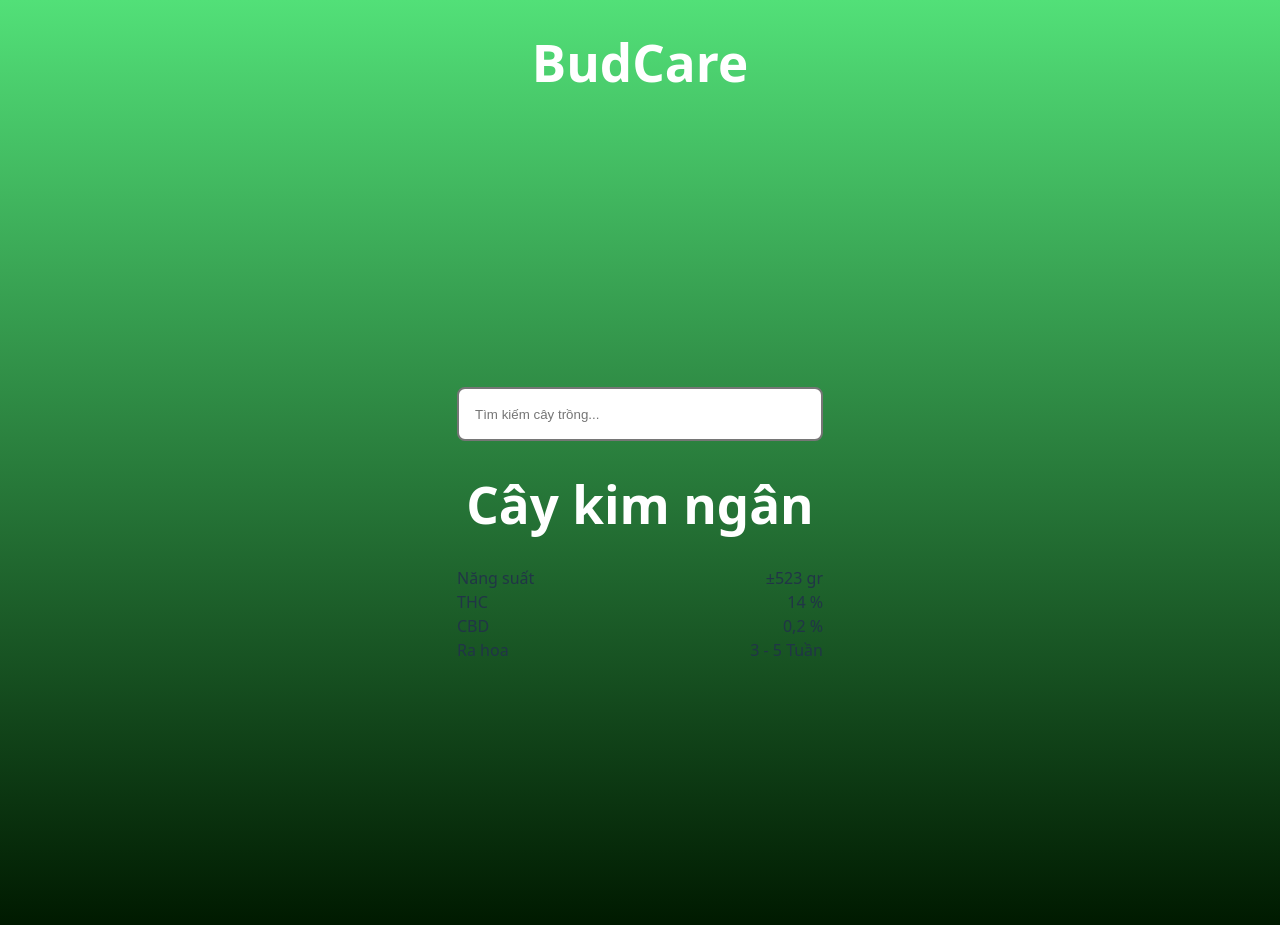
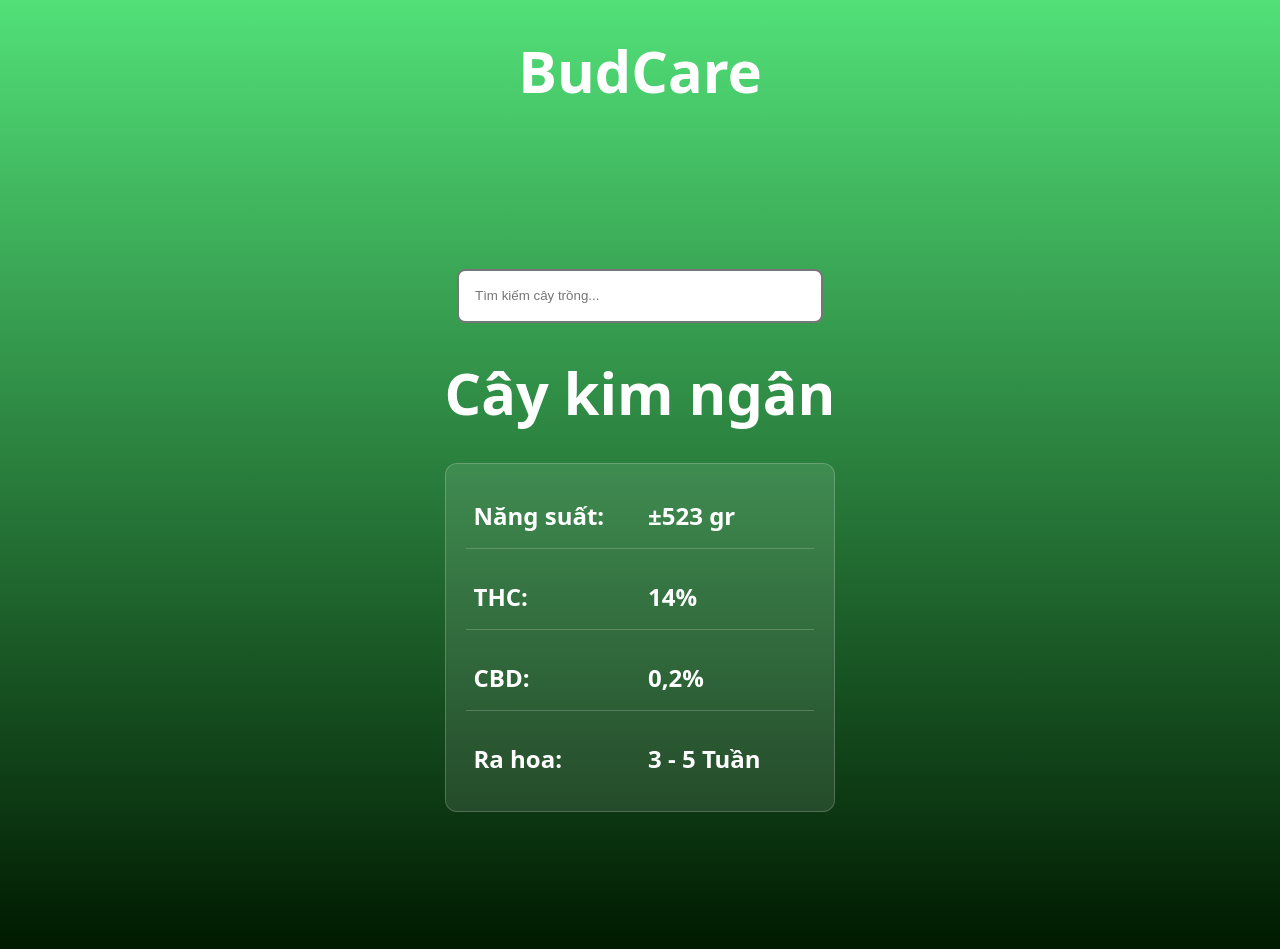
Before and after one commit to lnun187/DADN_Smart_farm, a React (Vite) app in the folder my-react-app/: page /plan-details in a window 1280 px wide. Before the commit the page ends 925 px from the top, so only its background shows below. Built offline with nearby package versions, Linux system fonts and the light colour scheme.

Commit message:
PlanDetails da css

```diff
--- a/my-react-app/src/details/PlanDetails.tsx
+++ b/my-react-app/src/details/PlanDetails.tsx
@@ -1,6 +1,5 @@
 import React, { useState } from "react";
 import SearchBar from "../components/SearchBar";
-
 
 const PlantDetails: React.FC = () => {
   const [searchValue, setSearchValue] = useState("");
@@ -11,24 +10,28 @@ const PlantDetails: React.FC = () => {
       <SearchBar placeholder="Tìm kiếm cây trồng..." onSearch={setSearchValue} />
 
       {/* Khối thông tin */}
-      <div className="bg-white p-2 rounded-lg shadow-2xl max-w-md w-full mt-6">
+      <div className="bg-white p-6 rounded-lg shadow-2xl max-w-md w-full mt-6">
         <h1 className="text-3xl font-bold text-green-800 mb-6 text-center">Cây kim ngân</h1>
-        <div className="space-y-4">
-          <div className="flex justify-between">
-            <span className="text-gray-700">Năng suất</span>
-            <span className="text-gray-900 font-semibold">±523 gr</span>
-          </div>
-          <div className="flex justify-between">
-            <span className="text-gray-700">THC</span>
-            <span className="text-gray-900 font-semibold">14 %</span>
-          </div>
-          <div className="flex justify-between">
-            <span className="text-gray-700">CBD</span>
-            <span className="text-gray-900 font-semibold">0,2 %</span>
-          </div>
-          <div className="flex justify-between">
-            <span className="text-gray-700">Ra hoa</span>
-            <span className="text-gray-900 font-semibold">3 - 5 Tuần</span>
+
+        {/* Ô bọc thông tin */}
+        <div className="info-container">
+          <div className="info-table">
+            <div className="info-row">
+              <div>Năng suất:</div>
+              <div>±523 gr</div>
+            </div>
+            <div className="info-row">
+              <div>THC:</div>
+              <div>14%</div>
+            </div>
+            <div className="info-row">
+              <div>CBD:</div>
+              <div>0,2%</div>
+            </div>
+            <div className="info-row">
+              <div>Ra hoa:</div>
+              <div>3 - 5 Tuần</div>
+            </div>
           </div>
         </div>
       </div>
--- a/my-react-app/src/index.css
+++ b/my-react-app/src/index.css
@@ -4,7 +4,7 @@
 
 :root {
   font-family: system-ui, Avenir, Helvetica, Arial, sans-serif;
-  line-height: 1.5;
+  line-height: 2;
   font-weight: 400;
 
   color-scheme: light dark;
@@ -27,12 +27,10 @@ a:hover {
 }
 
 body {
-  margin: 0;
-  /* display: flex;*/
   place-items: center;
   min-width: 320px;
   min-height: 100vh;
-  /* background: linear-gradient(to bottom, #52e078, #001a00); /* Gradient toàn bộ nền */
+  font-size: large;
 }
 
 h1 {
@@ -77,3 +75,32 @@ button:focus-visible {
     background-color: #52a85f;
   }
 }
+.info-container {
+  background-color: rgba(255, 255, 255, 0.1); /* Màu nền với độ trong suốt */
+  border-radius: 12px; /* Bo góc */
+  padding: 20px; /* Khoảng cách bên trong */
+  max-width: 400px; /* Chiều rộng tối đa */
+  margin: 0 auto; /* Căn giữa */
+  border: 1px solid rgba(255, 255, 255, 0.2); /* Đường viền mờ */
+}
+
+.info-table {
+  display: grid;
+  grid-template-columns: 1fr; /* 1 cột chính */
+  gap: 1rem; /* Khoảng cách giữa các hàng */
+  font-size: 1.5rem; /* Cỡ chữ lớn */
+  font-weight: bold; /* Chữ đậm */
+  color: #ffffff; /* Màu chữ trắng */
+}
+
+.info-row {
+  display: grid;
+  grid-template-columns: 1fr 1fr; /* 2 cột con */
+  gap: 1rem; /* Khoảng cách giữa 2 cột con */
+  padding: 0.5rem; /* Padding cho từng hàng */
+  border-bottom: 1px solid rgba(255, 255, 255, 0.2); /* Đường viền dưới mờ */
+}
+
+.info-row:last-child {
+  border-bottom: none; /* Bỏ đường viền dưới cho hàng cuối */
+}
--- a/my-react-app/src/pages/LoginPage.tsx
+++ b/my-react-app/src/pages/LoginPage.tsx
@@ -46,7 +46,7 @@ const LoginForm: React.FC = () => {
           <a
             href="#"
             className="text-green-600 hover:text-green-800 text-sm"
-            onClick={handleForgotPasswordClick} // Gọi hàm điều hướng khi nhấn vào liên kết
+            onClick={handleForgotPasswordClick}
           >
             Bạn quên mật khẩu?
           </a>
--- a/package.json
+++ b/package.json
@@ -3,5 +3,8 @@
     "autoprefixer": "^10.4.21",
     "postcss": "^8.5.3",
     "tailwindcss": "^4.0.15"
+  },
+  "dependencies": {
+    "react-router-dom": "^7.4.0"
   }
 }
```
Also changed, not shown: 1 other file (tests, documents, lock files or other folders).
